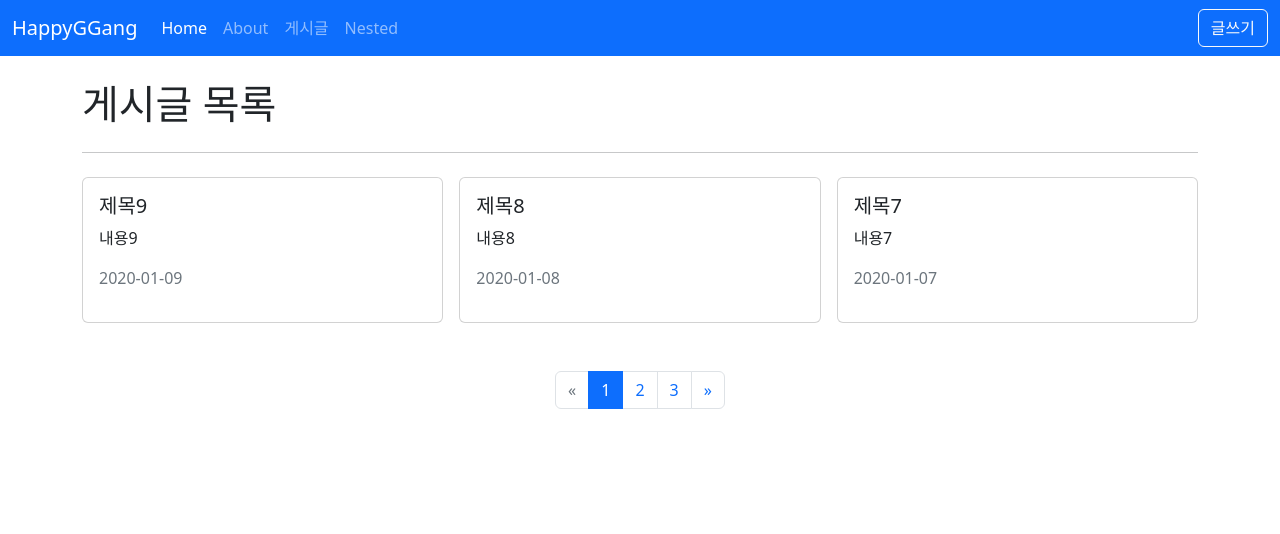
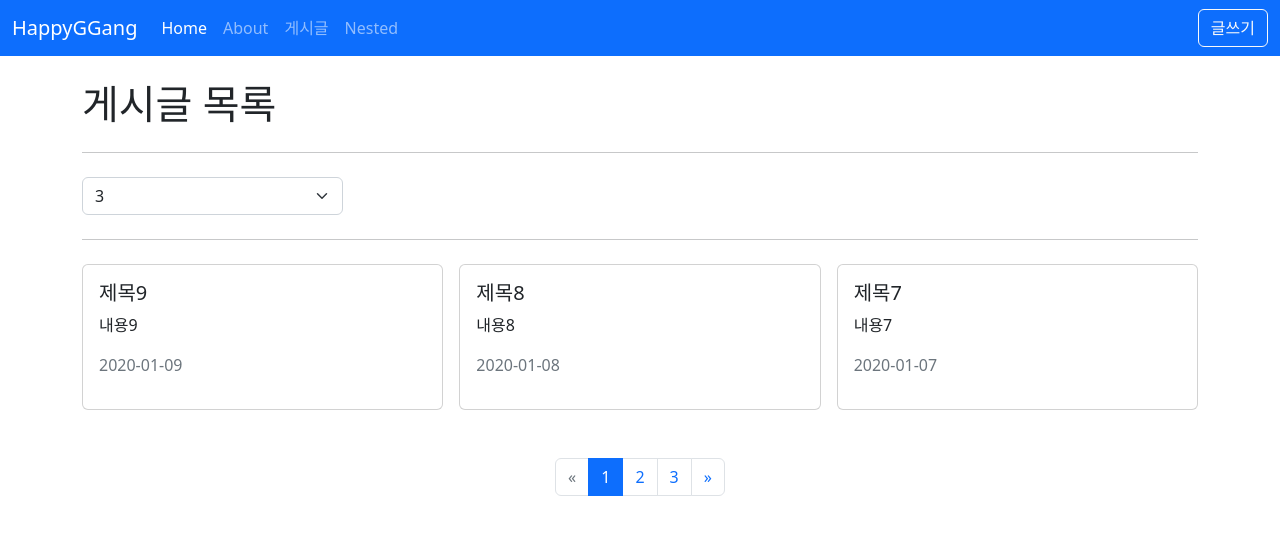
Before and after one commit to happyGGang/vue3-posts, a Vue app: page /posts in a window 1280 px wide. Shown: the top 534 px of the page. Built offline with nearby package versions, Linux system fonts and the light colour scheme; data requests are answered from the project's data file.

Commit message:
[update] 페이징 옵션 추가

```diff
--- a/src/views/posts/PostListView.vue
+++ b/src/views/posts/PostListView.vue
@@ -1,6 +1,16 @@
 <template>
 	<div>
 		<h1>게시글 목록</h1>
+		<hr class="my-4" />
+		<div class="row">
+			<div class="col-3">
+				<select v-model="params._limit" class="form-select">
+					<option value="3">3</option>
+					<option value="6">6</option>
+					<option value="9">9</option>
+				</select>
+			</div>
+		</div>
 		<hr class="my-4" />
 		<div class="row g-3">
 			<div v-for="post in posts" :key="post.id" class="col-4">
```
